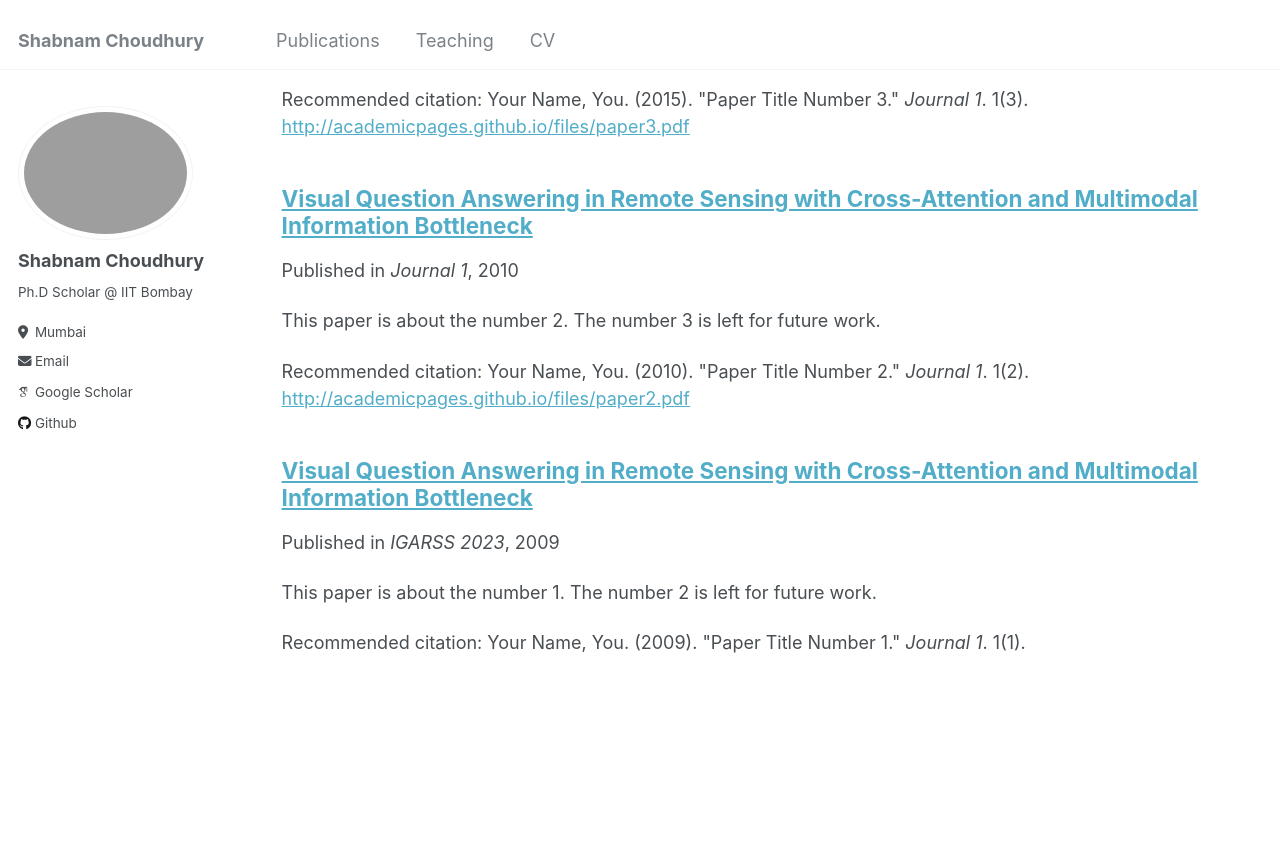
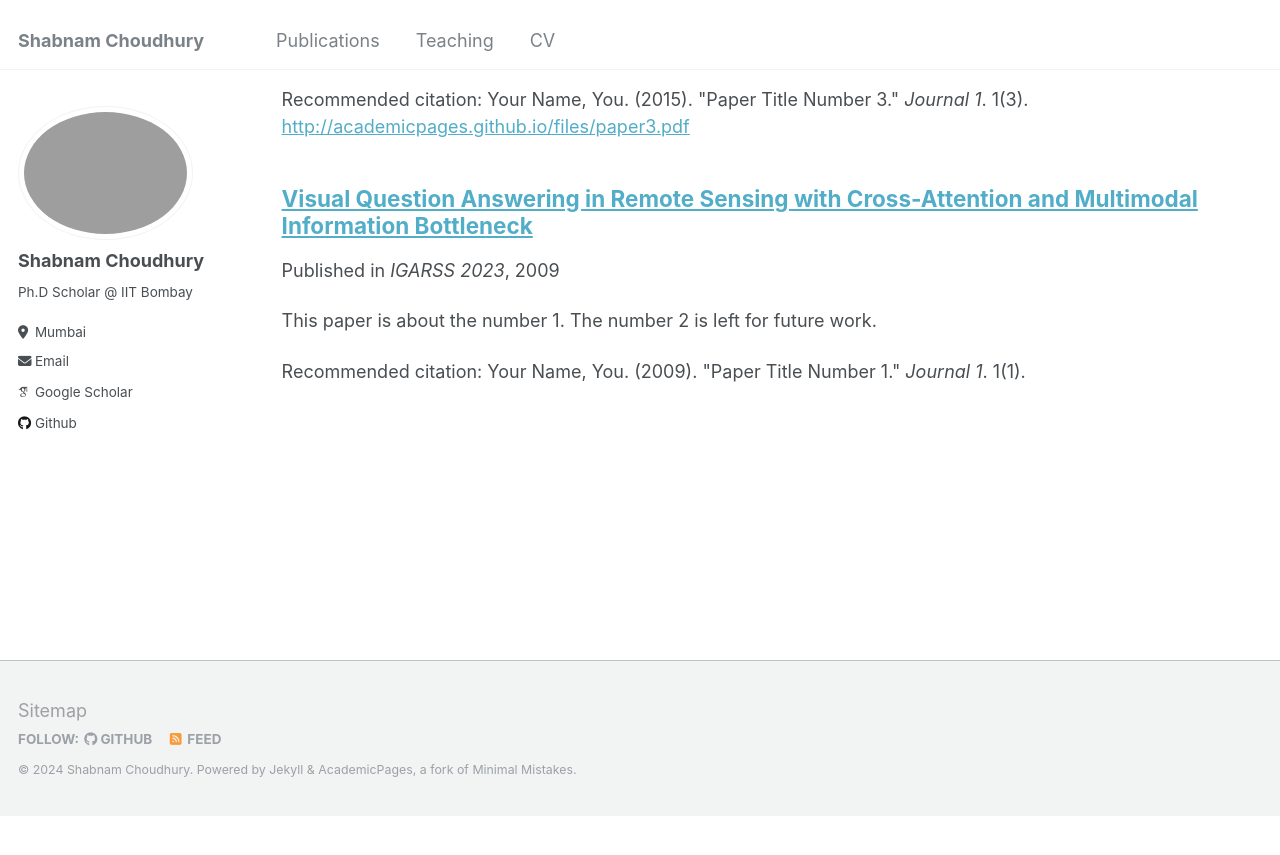
Before and after one commit to Shabnamchoudhury/Shabnamchoudhury.github.io, a Jekyll site: the page built from _pages/publications.md, in a window 1280 px wide and 900 px high, scrolled down 525 px. Shown: the top 855 px of the window. Built offline with Jekyll 4.4.1, drawn with Linux system fonts in a browser that asks for light colours; some web fonts are replaced; a file with an impossible date is left out; after the commit the page ends 1340 px from its top, so only the background shows below that.

Commit message:
Update 2010-10-01-paper-title-number-2.md

```diff
--- a/_publications/2010-10-01-paper-title-number-2.md
+++ b/_publications/2010-10-01-paper-title-number-2.md
@@ -2,11 +2,11 @@
 title: "Visual Question Answering in Remote Sensing with Cross-Attention and Multimodal Information Bottleneck"
 collection: publications
 permalink: /publication/2010-10-01-paper-title-number-2
-excerpt: 'This paper is about the number 2. The number 3 is left for future work.'
-date: 2010-10-01
-venue: 'Journal 1'
-paperurl: 'http://academicpages.github.io/files/paper2.pdf'
-citation: 'Your Name, You. (2010). &quot;Paper Title Number 2.&quot; <i>Journal 1</i>. 1(2).'
+excerpt: '.'
+date:
+venue: 'IGARSS 2023'
+paperurl: ''
+citation: ''
 ---
 
 The contents above will be part of a list of publications, if the user clicks the link for the publication than the contents of section will be rendered as a full page, allowing you to provide more information about the paper for the reader. When publications are displayed as a single page, the contents of the above "citation" field will automatically be included below this section in a smaller font.
```
